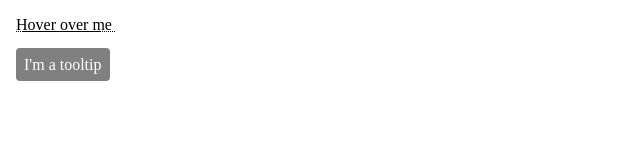
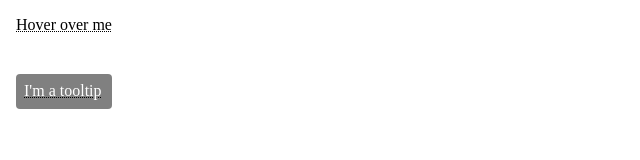
Before and after one commit to IlyassElarbaouti/gromcode, a plain HTML site: page lesson11/task4/index.html in a window 1280 px wide. Shown: the whole page, without its empty margins (0-640 px from the left). Drawn offline with nearby package versions, Linux system fonts and the light colour scheme.

Commit message:
lesson11_task4

```diff
--- a/lesson11/task4/style.css
+++ b/lesson11/task4/style.css
@@ -1,14 +1,15 @@
 .text{
-    position: relative;
+    display: inline-block;
     padding: 16px;
     text-decoration: underline 1px dotted black;
 }
 .tooltip{
+    display: block;
+    text-decoration: none ;
     position: relative;
     background-color: grey;
     border-radius: 4px;
     padding: 8px;
     bottom: -40px;
     color: white;
-    left: -100px;
 }
```
Also changed, not shown: lesson11/task4/index.html (+1 -1 lines).
